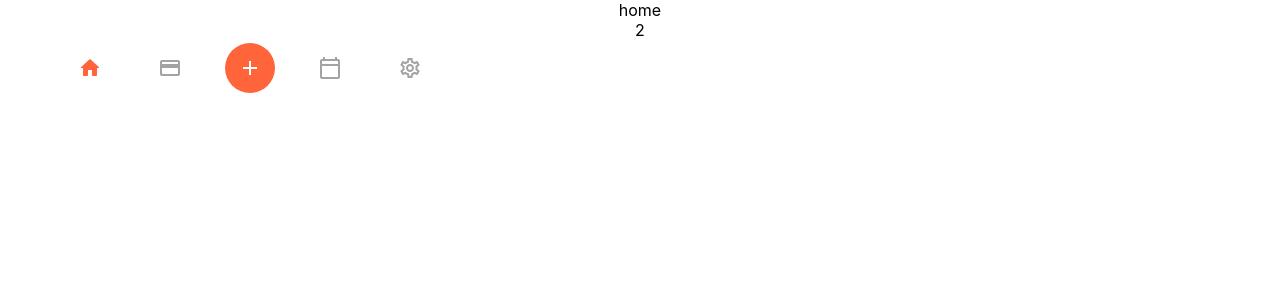
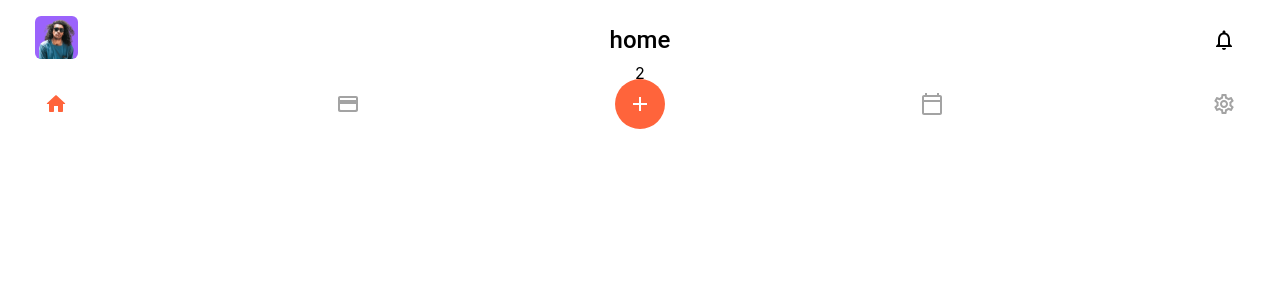
Before and after one commit to Oleg116/Oleg116.github.io, a React (Create React App) app in the folder freysoft/: page /home in a window 1280 px wide. Shown: the top 300 px of the page. Built offline with nearby package versions, Linux system fonts and the light colour scheme.

Commit message:
FS: Add header

```diff
--- /dev/null
+++ b/freysoft/custom.d.ts
@@ -0,0 +1,4 @@
+declare module '*.svg' {
+  const content: React.FunctionComponent<React.SVGAttributes<SVGElement>>;
+  export default content;
+}
--- a/freysoft/src/components/footer/index.tsx
+++ b/freysoft/src/components/footer/index.tsx
@@ -26,9 +26,10 @@ export default function LabelBottomNavigation(
   { tabValue, setTabValue }: { tabValue: string, setTabValue: (newTab: string) => void }
 ) {
   return (
-    <BottomNavigation sx={{ width: 500, display: 'flex', justifyContent: 'center', alignItems: 'center' }} value={tabValue}>
+    <BottomNavigation sx={{ width: '100%', display: 'flex', justifyContent: 'space-between', alignItems: 'center' }} value={tabValue}>
       <Link to="/home" onClick={() => setTabValue('home')}>
         <BottomNavigationAction
+          sx={{ p: 0 }}
           label="Home"
           value="home"
           icon={<HomeRoundedIcon sx={{ color: tabValue === 'home' ? '#FF643B' : '#A3A3A3' }} />}
@@ -36,6 +37,7 @@ export default function LabelBottomNavigation(
       </Link>
       <Link to="/expenses" onClick={() => setTabValue('expenses')}>
         <BottomNavigationAction
+          sx={{ p: 0 }}
           label="Favorites"
           value="favorites"
           icon={<CreditCardRoundedIcon sx={{ color: tabValue === 'expenses' ? '#FF643B' : '#A3A3A3' }} />}
@@ -43,6 +45,7 @@ export default function LabelBottomNavigation(
       </Link>
       <Link to="/add" onClick={() => setTabValue('add')}>
         <BottomNavigationAction
+          sx={{ p: 0 }}
           label="add"
           value="Add"
           icon={<Box sx={styles.round}><AddOutlinedIcon sx={{ color: '#fff' }} /></Box>}
@@ -50,6 +53,7 @@ export default function LabelBottomNavigation(
       </Link>
       <Link to="/calendar" onClick={() => setTabValue('calendar')}>
         <BottomNavigationAction
+          sx={{ p: 0 }}
           label="Calendar"
           value="calendar"
           icon={<CalendarTodayOutlinedIcon sx={{ color: tabValue === 'calendar' ? '#FF643B' : '#A3A3A3' }} />}
@@ -57,6 +61,7 @@ export default function LabelBottomNavigation(
       </Link>
       <Link to="/setting" onClick={() => setTabValue('setting')}>
         <BottomNavigationAction
+          sx={{ p: 0 }}
           label="Setting"
           value="setting"
           icon={<SettingsOutlinedIcon sx={{ color: tabValue === 'setting' ? '#FF643B' : '#A3A3A3' }} />} />
--- /dev/null
+++ b/freysoft/src/components/header/index.tsx
@@ -0,0 +1,27 @@
+import React, { CSSProperties, FunctionComponent, SVGAttributes } from 'react'
+import Box from '@mui/system/Box'
+import { Typography } from '@mui/material'
+import NotificationsOutlinedIcon from '@mui/icons-material/NotificationsOutlined';
+import avatar from '../assets/avatar.svg'
+
+const fontStyles: CSSProperties = {
+  fontSize: '24px',
+  fontStyle: 'normal',
+  fontWeight: '500',
+  lineHeight: '28px',
+  letterSpacing: '0em',
+  textAlign: 'left',
+  color: '#000',
+}
+
+export default function Header({ header }: { header: string }) {
+  return (
+    <Box sx={{ display: 'flex', justifyContent: 'space-between', alignItems: 'center' }}>
+      <Box sx={{ width: '80px' }}>
+        <img src={(avatar as unknown) as string} />
+      </Box>
+      <Typography style={fontStyles}>{header}</Typography>
+      <NotificationsOutlinedIcon sx={{ width: '80px' }} />
+    </Box >
+  )
+}
--- a/freysoft/src/components/wrapper/index.tsx
+++ b/freysoft/src/components/wrapper/index.tsx
@@ -1,10 +1,12 @@
 import React, { ReactElement } from 'react'
+import Box from '@mui/system/Box'
+import Header from '../header'
 
 export default function Wrapper({ children, header }: { children: ReactElement, header: string }) {
     return (
-        <div>
-            <div>{header}</div>
+        <Box sx={{ p: 2 }}>
+            <Header header={header} />
             {children}
-        </div>
+        </Box>
     )
 }
```
Also changed, not shown: freysoft/src/components/assets/avatar.svg (added).
